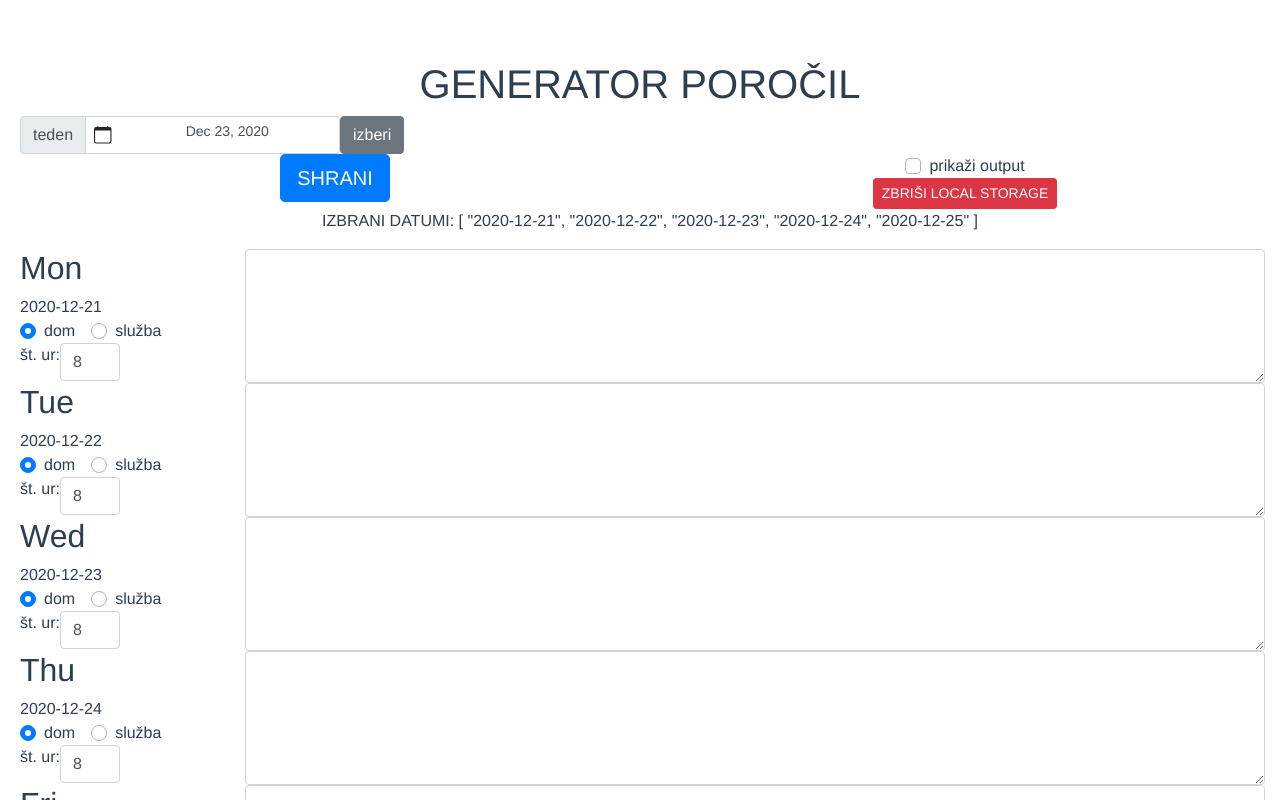
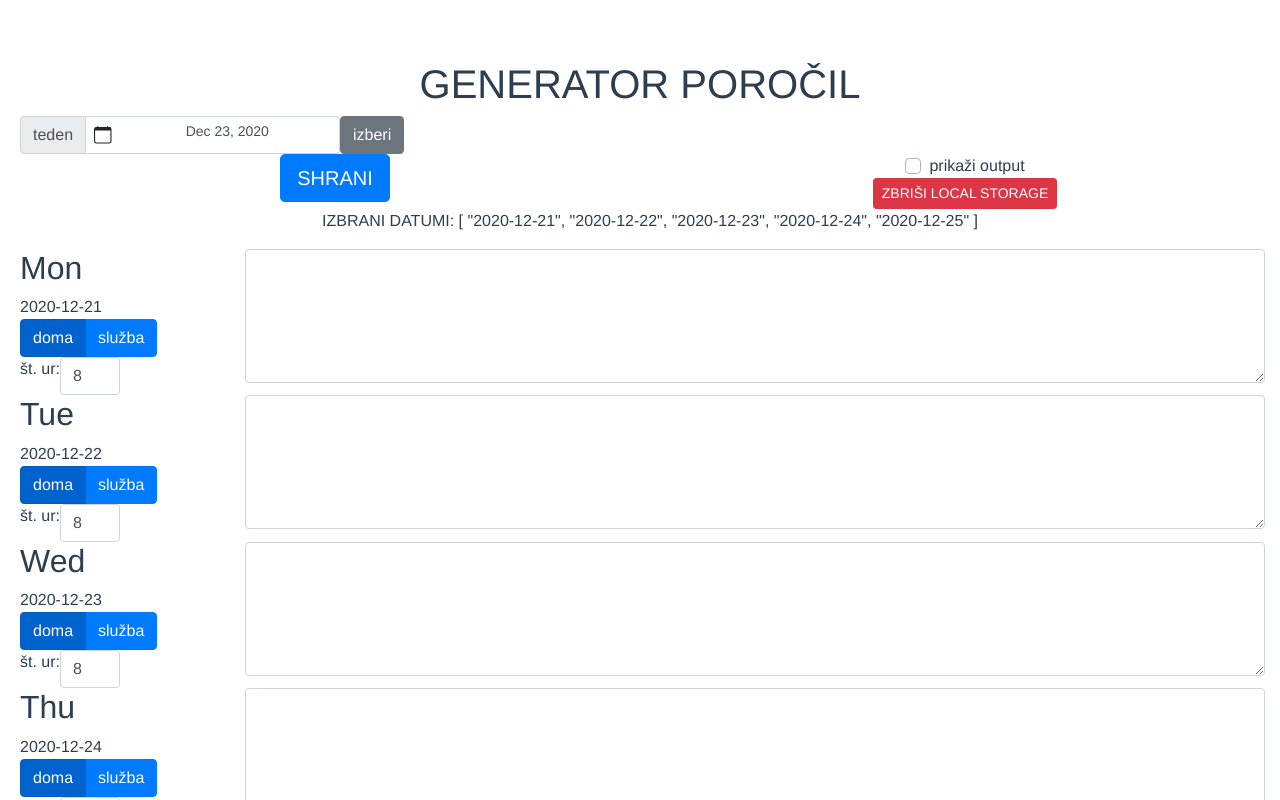
Before and after one commit to gigaKosec/generator-porocil, a Vue app: page / in a window 1280 px wide. Shown: the top 800 px of the page. Built offline with nearby package versions, Linux system fonts and the light colour scheme.

Commit message:
Spremenil radio v navadne gumbe za doma/služba

```diff
--- a/src/components/DneviForm.vue
+++ b/src/components/DneviForm.vue
@@ -3,6 +3,7 @@
     <b-container class="week" fluid>
       <b-form id="choose-report-type-form">
         <b-row>
+
           <!-- <b-input-group prepend="izberi mesec">
             <b-form-input type="month"></b-form-input> -->
           <!-- <b-select>
@@ -73,9 +74,9 @@
             </b-row>
             <b-row class="daily-location">
               <!-- lokacija -->
-              <b-form-radio-group v-model="day.lokacijaDela" inline="true">
-                <b-form-radio value="dom">dom</b-form-radio>
-                <b-form-radio value="služba">služba </b-form-radio>
+              <b-form-radio-group v-model="day.lokacijaDela" inline="true" buttons>
+                <b-form-radio value="doma" button-variant="primary">doma</b-form-radio>
+                <b-form-radio value="služba" button-variant="primary">služba </b-form-radio>
               </b-form-radio-group>
             </b-row>
             <b-row class="daily-hours">
@@ -170,7 +171,7 @@ export default {
 
     getMultipleDaysReportsForDatesChosen() {
       class SingleDayReport {
-        constructor(datum = null, lokacijaDela = "dom", stUr = 8, opisDela = "") {
+        constructor(datum = null, lokacijaDela = "doma", stUr = 8, opisDela = "") {
           this.datum = datum;
           this.lokacijaDela = lokacijaDela;
           this.stUr = stUr;
```
